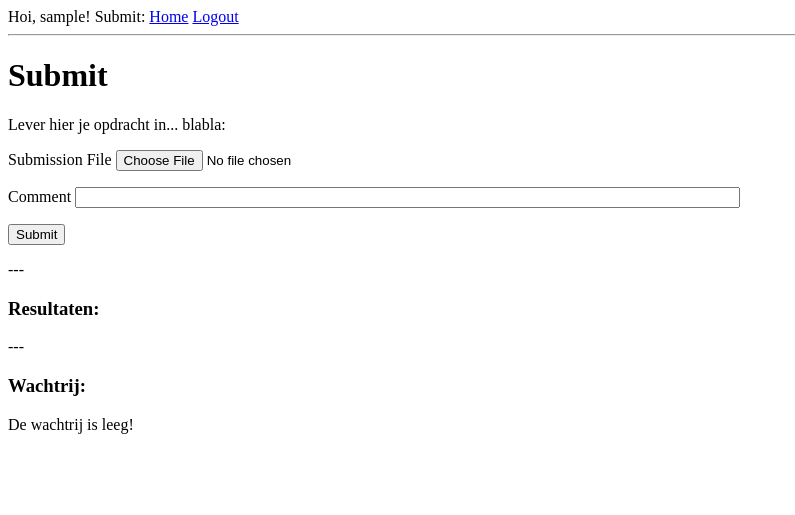
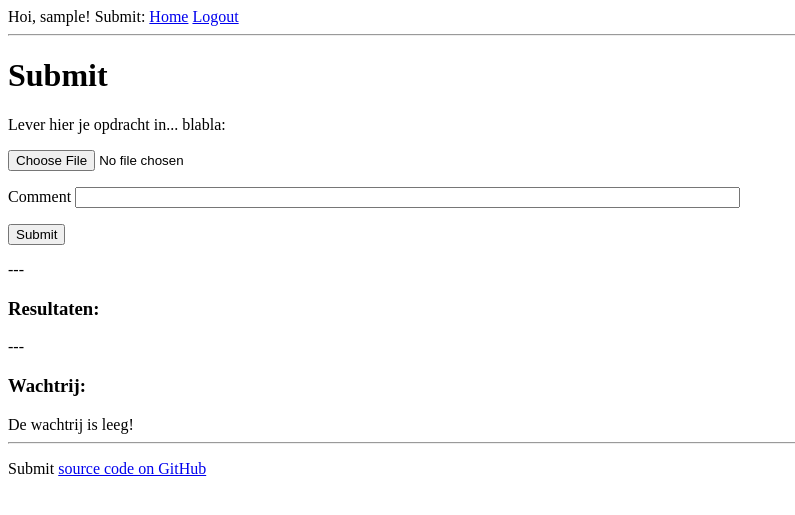
Before and after one commit to tomkooij/submit, a Flask app: page / in a window 1280 px wide. Shown: the top 515 px of the page, without its empty margins (0-795 px from the left). Run offline with Flask 2, Linux system fonts and the light colour scheme; the visitor is signed in with stand-in values (Sample User, id 1); data comes from the database, SQL or seed files in the repository; data that the repository does not hold is empty; some libraries are stand-ins or nearby versions.

Commit message:
Kleine cosmetische dingen

```diff
--- a/app/templates/_submit.html
+++ b/app/templates/_submit.html
@@ -2,7 +2,6 @@
     <form method="POST" enctype="multipart/form-data">
         {{ form.hidden_tag() }}
         <p>
-            {{ form.submission_file.label }}
             {{ form.submission_file }}
             {% for error in form.submission_file.errors %}
               <span style="color: red;">{{ error }}</span>
--- a/app/templates/base.html
+++ b/app/templates/base.html
@@ -40,7 +40,9 @@
 
 
       {% block content %}{% endblock %}
-
+      <hr>
+      <p>
+      Submit <a href="https://www.github.com/tomkooij/submit">source code on GitHub</a>
     </body>
 {% endblock %}
 
```
